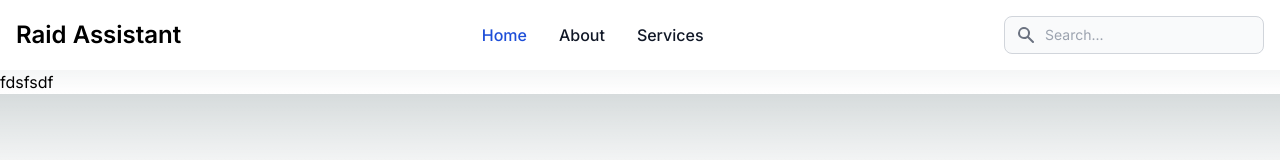
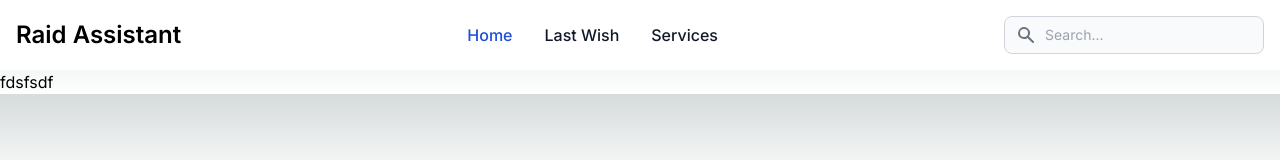
Before and after one commit to AdamArabov/Raid-Assistant, a Next.js app: page / in a window 1280 px wide. Shown: the top 160 px of the page. Built offline with nearby package versions, Linux system fonts and the light colour scheme.

Commit message:
finished nav for now

```diff
--- a/src/app/layout.tsx
+++ b/src/app/layout.tsx
@@ -34,7 +34,7 @@
       </div>
       <input type="text" id="search-navbar" className="block w-full p-2 pl-10 text-sm text-gray-900 border border-gray-300 rounded-lg bg-gray-50 focus:ring-blue-500 focus:border-blue-500 dark:bg-gray-700 dark:border-gray-600 dark:placeholder-gray-400 dark:text-white dark:focus:ring-blue-500 dark:focus:border-blue-500" placeholder="Search..."/>
     </div>
-    <button data-collapse-toggle="navbar-search" type="button" class="inline-flex items-center p-2 text-sm text-gray-500 rounded-lg md:hidden hover:bg-gray-100 focus:outline-none focus:ring-2 focus:ring-gray-200 dark:text-gray-400 dark:hover:bg-gray-700 dark:focus:ring-gray-600" aria-controls="navbar-search" aria-expanded="false">
+    <button data-collapse-toggle="navbar-search" type="button" className="inline-flex items-center p-2 text-sm text-gray-500 rounded-lg md:hidden hover:bg-gray-100 focus:outline-none focus:ring-2 focus:ring-gray-200 dark:text-gray-400 dark:hover:bg-gray-700 dark:focus:ring-gray-600" aria-controls="navbar-search" aria-expanded="false">
       <span className="sr-only">Open menu</span>
       <svg className="w-6 h-6" aria-hidden="true" fill="currentColor" viewBox="0 0 20 20" xmlns="http://www.w3.org/2000/svg"><path fill-rule="evenodd" d="M3 5a1 1 0 011-1h12a1 1 0 110 2H4a1 1 0 01-1-1zM3 10a1 1 0 011-1h12a1 1 0 110 2H4a1 1 0 01-1-1zM3 15a1 1 0 011-1h12a1 1 0 110 2H4a1 1 0 01-1-1z" clip-rule="evenodd"></path></svg>
     </button>
@@ -51,7 +51,7 @@
           <a href="/" className="block py-2 pl-3 pr-4 text-white bg-blue-700 rounded md:bg-transparent md:text-blue-700 md:p-0 md:dark:text-blue-500" aria-current="page">Home</a>
         </li>
         <li>
-          <a href="/lastwish" className="block py-2 pl-3 pr-4 text-gray-900 rounded hover:bg-gray-100 md:hover:bg-transparent md:hover:text-blue-700 md:p-0 md:dark:hover:text-blue-500 dark:text-white dark:hover:bg-gray-700 dark:hover:text-white md:dark:hover:bg-transparent dark:border-gray-700">About</a>
+          <a href="/lastwish" className="block py-2 pl-3 pr-4 text-gray-900 rounded hover:bg-gray-100 md:hover:bg-transparent md:hover:text-blue-700 md:p-0 md:dark:hover:text-blue-500 dark:text-white dark:hover:bg-gray-700 dark:hover:text-white md:dark:hover:bg-transparent dark:border-gray-700">Last Wish</a>
         </li>
         <li>
           <a href="#" className="block py-2 pl-3 pr-4 text-gray-900 rounded hover:bg-gray-100 md:hover:bg-transparent md:hover:text-blue-700 md:p-0 dark:text-white md:dark:hover:text-blue-500 dark:hover:bg-gray-700 dark:hover:text-white md:dark:hover:bg-transparent dark:border-gray-700">Services</a>
```
